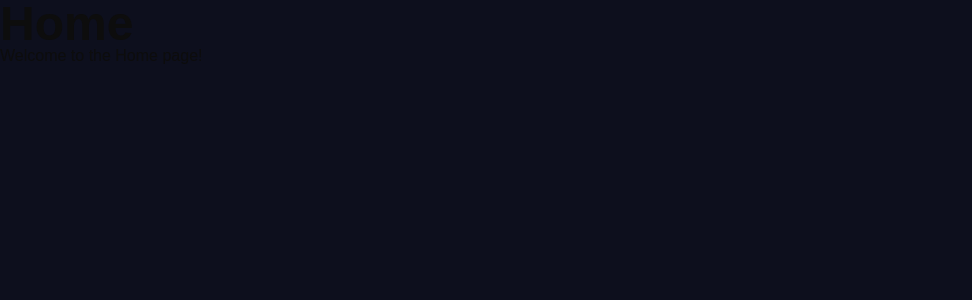
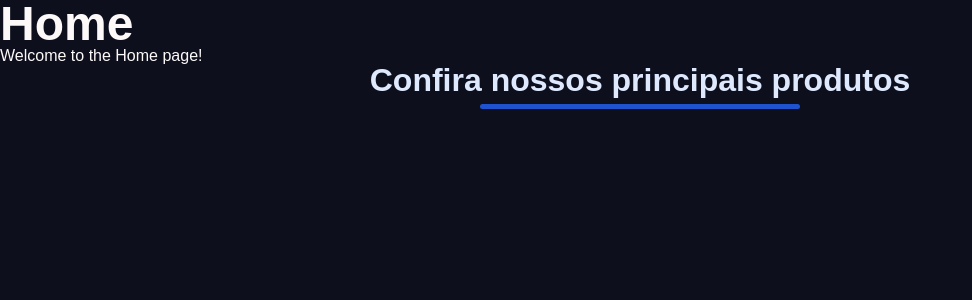
Before and after one commit to raphaelaferraz/lading_page_eps_company, a React (Vite) app: page / in a window 1280 px wide. Shown: the top 300 px of the page, without its empty margins (0-972 px from the left). Built offline with nearby package versions, Linux system fonts and the light colour scheme.

Commit message:
feat: adiciona componente de titulo

```diff
--- /dev/null
+++ b/src/components/Titulo/index.jsx
@@ -0,0 +1,17 @@
+import PropTypes from 'prop-types';
+import styles from './styles.module.scss';
+
+export default function Titulo({ conteudo, cor }) {
+  return (
+    <section className={styles.secao}>
+      <h2 className={styles.secao__titulo}>{conteudo}</h2>
+      {/* adiciona cor de fundo do span de acordo com a prop */}
+      <div className={styles.secao__span} style={{ background: cor }} />
+    </section>
+  )
+}
+
+Titulo.propTypes = {
+  conteudo: PropTypes.string.isRequired,
+  cor: PropTypes.string,
+};
--- /dev/null
+++ b/src/components/Titulo/styles.module.scss
@@ -0,0 +1,31 @@
+@use "../../styles/_variables" as *;
+
+
+.secao {
+  display: flex;
+  align-items: center;
+  flex-direction: column;
+
+  &__titulo {
+    font-size: $heading-2-desktop;
+    font-weight: $font-bold;
+    color: $azul-30;
+    text-align: center;
+    margin-bottom: .5rem;
+
+    @media (max-width: 768px) {
+      font-size: $heading-2-mobile;
+      line-height: 2rem;
+    }
+  }
+
+  &__span {
+    height: 5px;
+    width: 25%;
+    border-radius: 20px;
+
+    @media (max-width: 768px) {
+      width: 50%;
+    }
+  }
+}
--- a/src/pages/Home/index.jsx
+++ b/src/pages/Home/index.jsx
@@ -1,8 +1,14 @@
+import Titulo from "../../components/Titulo";
+
 export default function Home() {
   return (
     <div>
       <h1>Home</h1>
       <p>Welcome to the Home page!</p>
+      <Titulo
+        conteudo="Confira nossos principais produtos"
+        cor="#1E52CF"
+      />
     </div>
   );
 }
--- a/src/styles/_variables.scss
+++ b/src/styles/_variables.scss
@@ -20,7 +20,7 @@ $branco: #FDF9F9;
 
 // Tamanho de fontes (desktop)
 $heading-1-desktop: 48px;
-$heading-2-desktop: 36px;
+$heading-2-desktop: 32px;
 $heading-3-desktop: 24px;
 
 // Tamanho de fontes (mobile)
--- a/src/styles/main.scss
+++ b/src/styles/main.scss
@@ -10,7 +10,7 @@
 body {
   font-family: 'Poppins', sans-serif;
   background-color: $cinza-escuro-100;
-  color: $preto;
+  color: $branco;
 }
 
 h1 {
```
